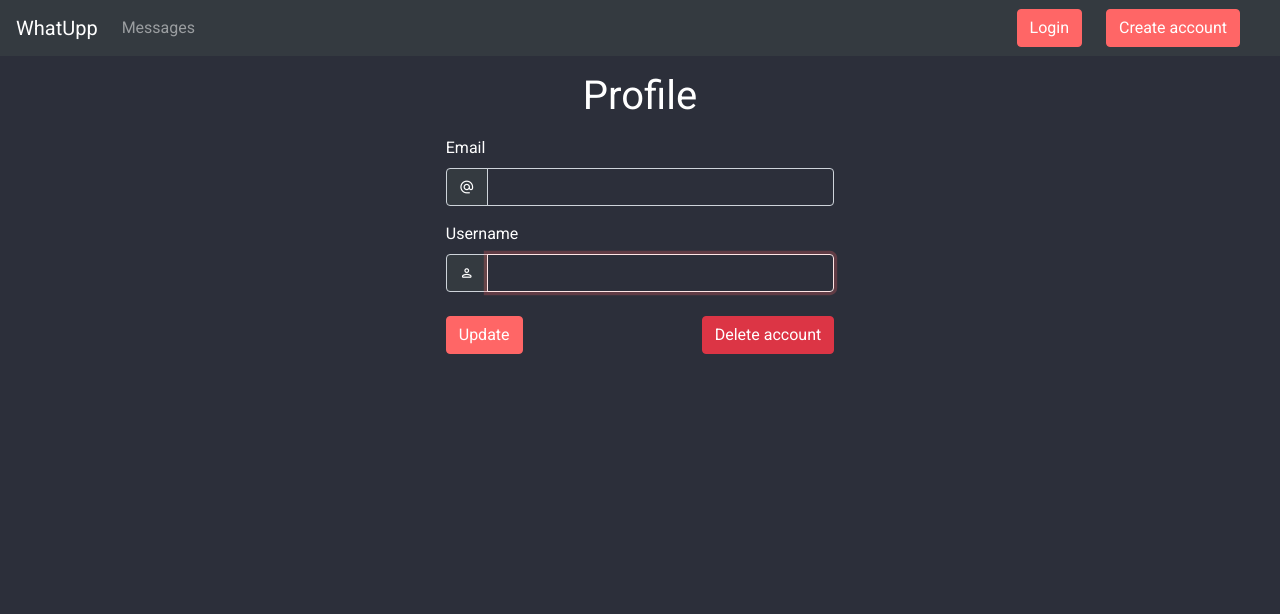
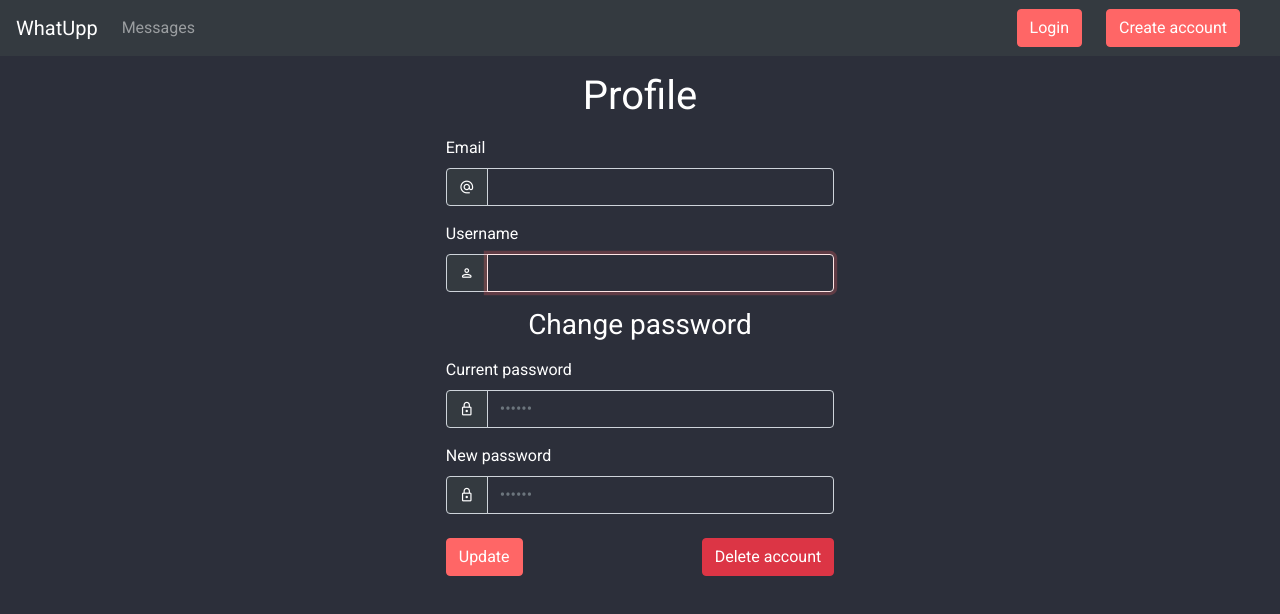
Before and after one commit to IamNanjo/webdev-ht, a React (Vite) app: page /profile in a window 1280 px wide. Shown: the top 614 px of the page. Built offline with nearby package versions, Linux system fonts and the light colour scheme; no server answers.

Commit message:
User deletion fixed | Password change feature added

```diff
--- a/src/components/ChatView.jsx
+++ b/src/components/ChatView.jsx
@@ -99,17 +99,24 @@ function ChatView() {
 	}, []);
 
 	useEffect(() => {
-		// Scroll to bottom whenever message list changes
-		messagesEndRef.current?.scrollIntoView({ behavior: "smooth" });
-	}, [messages]);
-
-	useEffect(() => {
 		if (selectedChat) {
 			// Choose the correct chat from the list whenever a new chat is selected or chatList is updated
 			const chat = chatList.filter((chat) => chat._id == selectedChat)[0];
-			// We can just compare the array length because this app does not allow deleting messages
-			if (chat.messages.length != messages.length) {
-				setMessages(chat.messages);
+			if (!messages.length || messages != chat.messages) {
+				// Scroll to bottom unless the user had scrolled far enough away from the bottom
+
+				let rect = messagesEndRef.current?.getBoundingClientRect();
+
+				if (rect.top >= 0 && rect.bottom <= window.innerHeight + 100) {
+					console.log("Scrolling to bottom");
+					messagesEndRef.current?.scrollIntoView({
+						behavior: "smooth"
+					});
+					setMessages(chat.messages);
+				} else {
+					console.log("Not scrolling to bottom");
+					setMessages(chat.messages);
+				}
 			}
 		}
 	}, [selectedChat, chatList]);
@@ -372,7 +379,8 @@ function ChatView() {
 					{chatList.length > 0 &&
 						chatList.map((chat) => {
 							let members = "";
-							if (chat.members.length <= 1) members = "Empty chat";
+							if (chat.members.length <= 1)
+								members = "Empty chat";
 							else {
 								for (let i = 0; i < chat.members.length; i++) {
 									if (chat.members[i]._id == loggedInUser)
@@ -437,8 +445,7 @@ function ChatView() {
 										<div>{msg.content}</div>
 									</li>
 								);
-							}
-							else if (msg.sender._id == loggedInUser) {
+							} else if (msg.sender._id == loggedInUser) {
 								return (
 									<li
 										key={msg._id}
@@ -469,7 +476,7 @@ function ChatView() {
 					<textarea
 						id="messageField"
 						className="form-control"
-						placeholder="Type message here..."
+						placeholder="Type message here...&#10;Press Shift + Enter to send the message"
 						disabled={!selectedChat}
 						value={currentMsg}
 						onInput={(e) => setCurrentMsg(e.target.value)}
--- a/src/components/Profile.jsx
+++ b/src/components/Profile.jsx
@@ -8,6 +8,8 @@ function Profile() {
 		email: "",
 		username: ""
 	});
+	const [currentPassword, setCurrentPassword] = useState("");
+	const [newPassword, setNewPassword] = useState("");
 	const [statusMsg, setStatusMsg] = useState("");
 	const [updated, setUpdated] = useState(false);
 
@@ -39,7 +41,7 @@ function Profile() {
 
 	useEffect(() => {
 		getProfile();
-	}, []); // Empty dependency array will stop useEffect from running after every update
+	}, []); // Empty dependency array: run only once
 
 	const updateEmail = (e) =>
 		setUserProfile({
@@ -52,6 +54,9 @@ function Profile() {
 			username: e.target.value
 		});
 
+	const updateCurrentPassword = (e) => setCurrentPassword(e.target.value);
+	const updateNewPassword = (e) => setNewPassword(e.target.value);
+
 	function handleSubmit(e) {
 		e.preventDefault();
 
@@ -63,7 +68,11 @@ function Profile() {
 			headers: {
 				"Content-Type": "application/json"
 			},
-			body: JSON.stringify(userProfile)
+			body: JSON.stringify({
+				...userProfile,
+				currentPassword,
+				newPassword
+			})
 		}).then(
 			async (res) => {
 				if (res.status == 200) {
@@ -180,6 +189,50 @@ function Profile() {
 					</div>
 				</div>
 
+				<h3 className="text-center my-3">Change password</h3>
+
+				<div className="form-group">
+					<label htmlFor="current-password">Current password</label>
+					<div className="input-group">
+						<div className="input-group-prepend">
+							<span className="input-group-text material-symbols-rounded">
+								lock
+							</span>
+						</div>
+						<input
+							id="current-password"
+							className="form-control"
+							name="current-password"
+							type="password"
+							autoComplete="current-password"
+							placeholder="••••••"
+							required
+							onInput={updateCurrentPassword}
+						/>
+					</div>
+				</div>
+
+				<div className="form-group">
+					<label htmlFor="new-password">New password</label>
+					<div className="input-group">
+						<div className="input-group-prepend">
+							<span className="input-group-text material-symbols-rounded">
+								lock
+							</span>
+						</div>
+						<input
+							id="new-password"
+							className="form-control"
+							name="new-password"
+							type="password"
+							autoComplete="new-password"
+							placeholder="••••••"
+							required
+							onInput={updateNewPassword}
+						/>
+					</div>
+				</div>
+
 				<AnimatePresence>
 					{statusMsg && (
 						<motion.div
```
Also changed, not shown: 1 other file (tests, documents, lock files or other folders).
